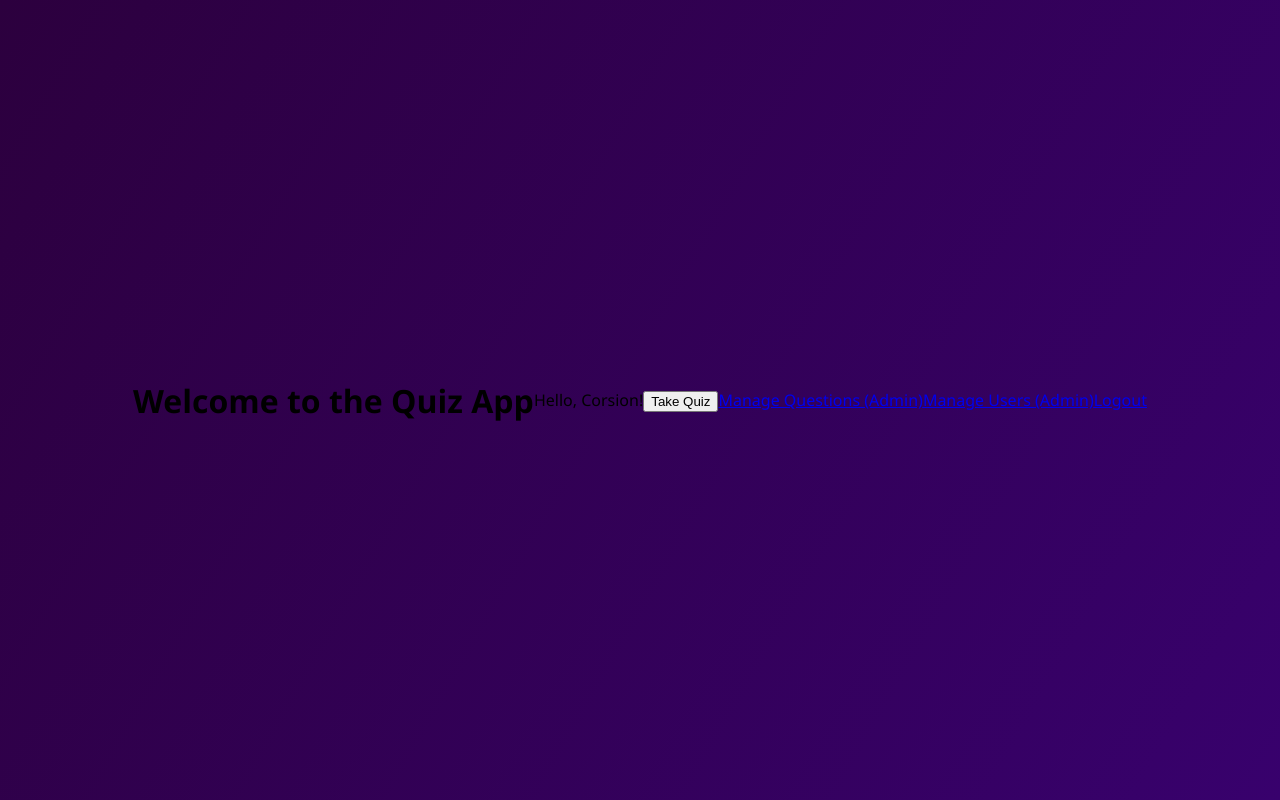
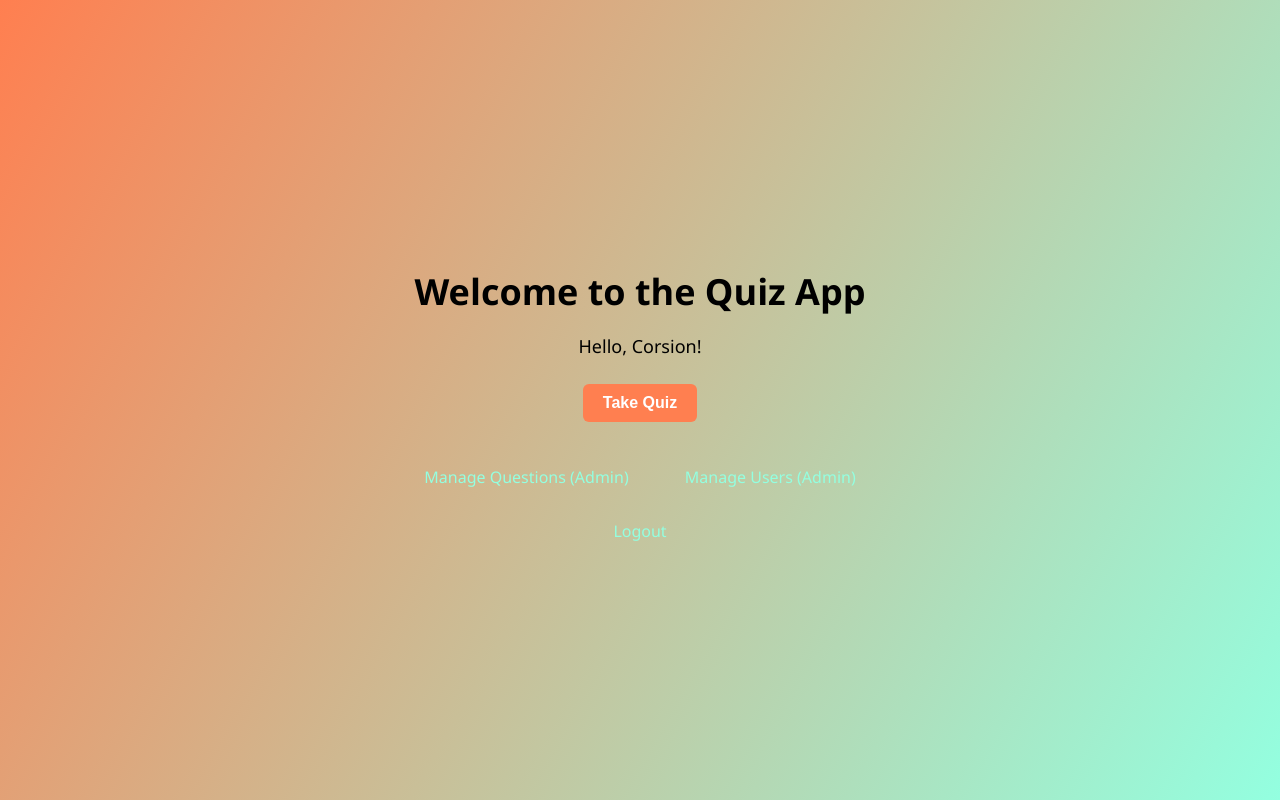
Before and after one commit to ethancw24/Databases, a Django app: page / in a window 1280 px wide. Run offline with Django 4.2, Linux system fonts and the light colour scheme; a user stored in the database is signed in.

Commit message:
Fixed the style changes. Once Corso pushes the sql he made I will go back through and make any final styling adjustment and comment the code better

```diff
--- a/project/settings.py
+++ b/project/settings.py
@@ -87,6 +87,7 @@ USE_TZ = True
 
 STATIC_URL = '/static/'
 STATICFILES_DIRS = [BASE_DIR / 'quiz'/'static']
+STATIC_ROOT = BASE_DIR / 'staticfiles'
 
 MEDIA_URL = '/media/'
 MEDIA_ROOT = BASE_DIR / 'media'
--- a/quiz/static/css/style.css
+++ b/quiz/static/css/style.css
@@ -1,7 +1,7 @@
 /* style.css */
 body {
     font-family: 'Segoe UI', sans-serif;
-    background: linear-gradient(120deg, #2c003e, #38016d);
+    background: linear-gradient(120deg, coral, #93FFe0);
     height: 100vh;
     margin: 0;
     display: flex;
@@ -36,7 +36,7 @@ justify-content: center;
 .form-box h2 {
 margin-bottom: 20px;
 font-size: 24px;
-color: #38016d;
+color: #93FFe0;
 }
 
 .form-box input {
@@ -58,8 +58,8 @@ background-color: #e0e0e0;
 width: 100%;
 margin-top: 20px;
 padding: 12px;
-background: #5c24a8;
-color: #fff;
+background: coral;
+color: #93FFe0;
 border: none;
 border-radius: 6px;
 font-weight: bold;
@@ -69,7 +69,7 @@ transition: background 0.3s ease-in-out;
 }
 
 .form-box button:hover {
-background: #43187d;
+background: rgb(255, 100, 44);
 }
 
 .toggle-container {
@@ -81,7 +81,7 @@ background-color: #f0f0f0;
 text-align: center;
 padding: 14px 0;
 font-weight: bold;
-color: #5c24a8;
+color: yellow;
 border-top: 1px solid #ccc;
 cursor: pointer;
 font-size: 14px;
--- a/quiz/templates/quiz/home.html
+++ b/quiz/templates/quiz/home.html
@@ -4,22 +4,80 @@
 <head>
     <title>Quiz Home</title>
     <link rel="stylesheet" type="text/css" href="{% static 'css/style.css' %}">
+    <style>
+        body {
+            font-family: 'Segoe UI', sans-serif;
+            background: linear-gradient(120deg, coral, #93FFe0);
+            height: 100vh;
+            margin: 0;
+            display: flex;
+            justify-content: center;
+            align-items: center;
+            text-align: center;
+        }
+
+        .home-content {
+            color: #000;
+        }
+
+        .home-content h1 {
+            font-size: 36px;
+            margin-bottom: 16px;
+        }
+
+        .home-content p {
+            font-size: 18px;
+            margin-bottom: 20px;
+        }
+
+        .home-content button, .home-content a {
+            background: coral;
+            color: #fff;
+            border: none;
+            padding: 10px 20px;
+            border-radius: 6px;
+            font-size: 16px;
+            font-weight: bold;
+            text-decoration: none;
+            margin: 6px;
+            display: inline-block;
+            cursor: pointer;
+        }
+
+        .home-content a {
+            background: none;
+            color: #93FFe0;
+            font-weight: normal;
+        }
+
+        .home-content button:hover {
+            background: #ff8050;
+        }
+    </style>
 </head>
 <body>
+    <div class="home-content">
         <h1>Welcome to the Quiz App</h1>
+
         {% if user.is_authenticated %}
             <p>Hello, {{ user.username }}!</p>
             <form action="{% url 'quiz:start_quiz' %}" method="get">
                 <button type="submit">Take Quiz</button>
             </form>
+
             {% if user.is_staff %}
+            <br>
             <a href="{% url 'quiz:manage_questions' %}">Manage Questions (Admin)</a>
             <a href="{% url 'quiz:manage_users' %}">Manage Users (Admin)</a>
             {% endif %}
+
+            <br>
             <a href="{% url 'quiz:logout' %}">Logout</a>
+
         {% else %}
             <a href="{% url 'quiz:login' %}">Login</a>
             <a href="{% url 'quiz:register' %}">Register</a>
         {% endif %}
+    </div>
 </body>
 </html>
--- a/quiz/templates/quiz/quiz.html
+++ b/quiz/templates/quiz/quiz.html
@@ -7,13 +7,16 @@
     <link rel="stylesheet" type="text/css" href="{% static 'css/style.css' %}">
     <style>
         body {
-            font: Candara;
+            font-family: 'Candara', sans-serif;
             background-color: coral;
             padding: 30px;
         }
 
         h1 {
+            position: sticky;
             text-align: center;
+            font-size: 36px;
+            margin-bottom: 40px;
         }
 
         .question-block {
```
Also changed, not shown: db.sqlite3, 1 other file. Lines whose indentation alone changed are shown as unchanged.
